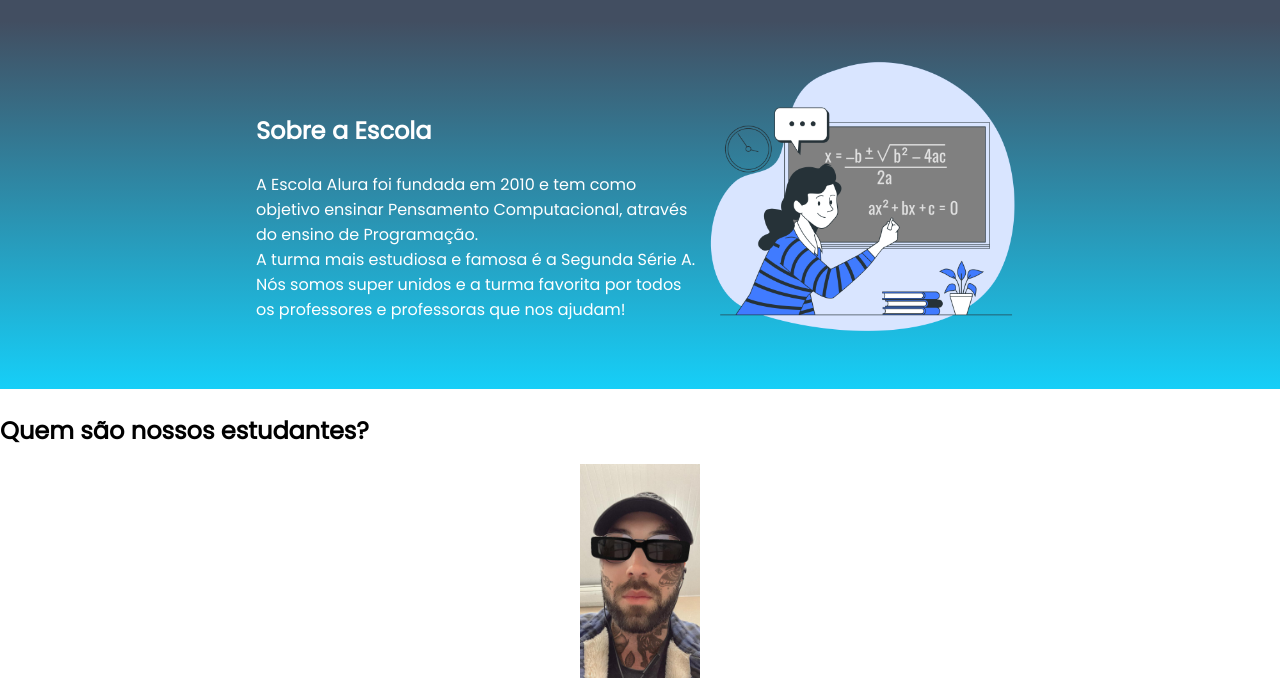
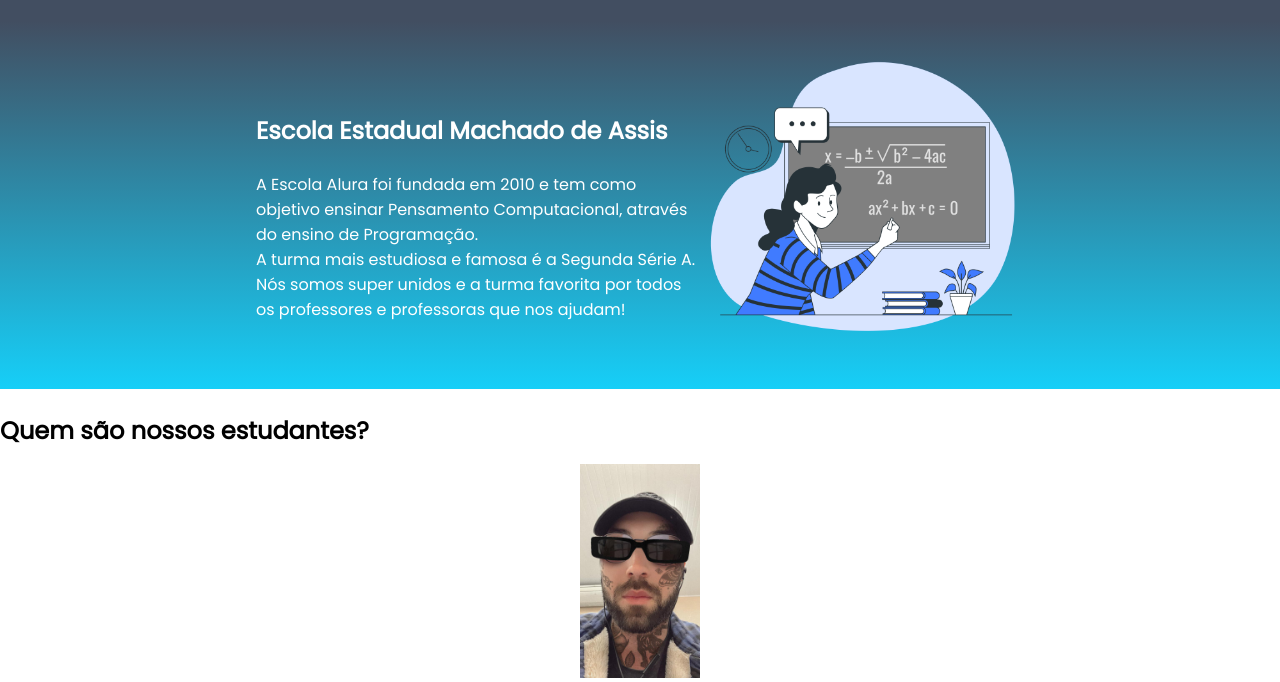
Before and after one commit to GaleraSilva/2AA, a plain HTML site: page index.html in a window 1280 px wide. Shown: the part 56-738 px from the top of the page. Drawn offline with Linux system fonts and the light colour scheme.

Commit message:
linha 23

```diff
--- a/index.html
+++ b/index.html
@@ -20,7 +20,7 @@
     </header>
     <section class="escola">
         <div class="escola-div-conteudo">
-            <h2 class="escola-titulo">Sobre a Escola</h2>
+            <h2 class="escola-titulo">Escola Estadual Machado de Assis</h2>
             <p class="escola-texto-um">A Escola Alura foi fundada em 2010 e tem como objetivo ensinar Pensamento Computacional, através do ensino de  Programação.</p>
             <p class="escola-texto-dois">A turma mais estudiosa e famosa é a Segunda Série A. Nós somos super unidos e a turma favorita por todos os professores e professoras que nos ajudam!</p>
         </div>
```
